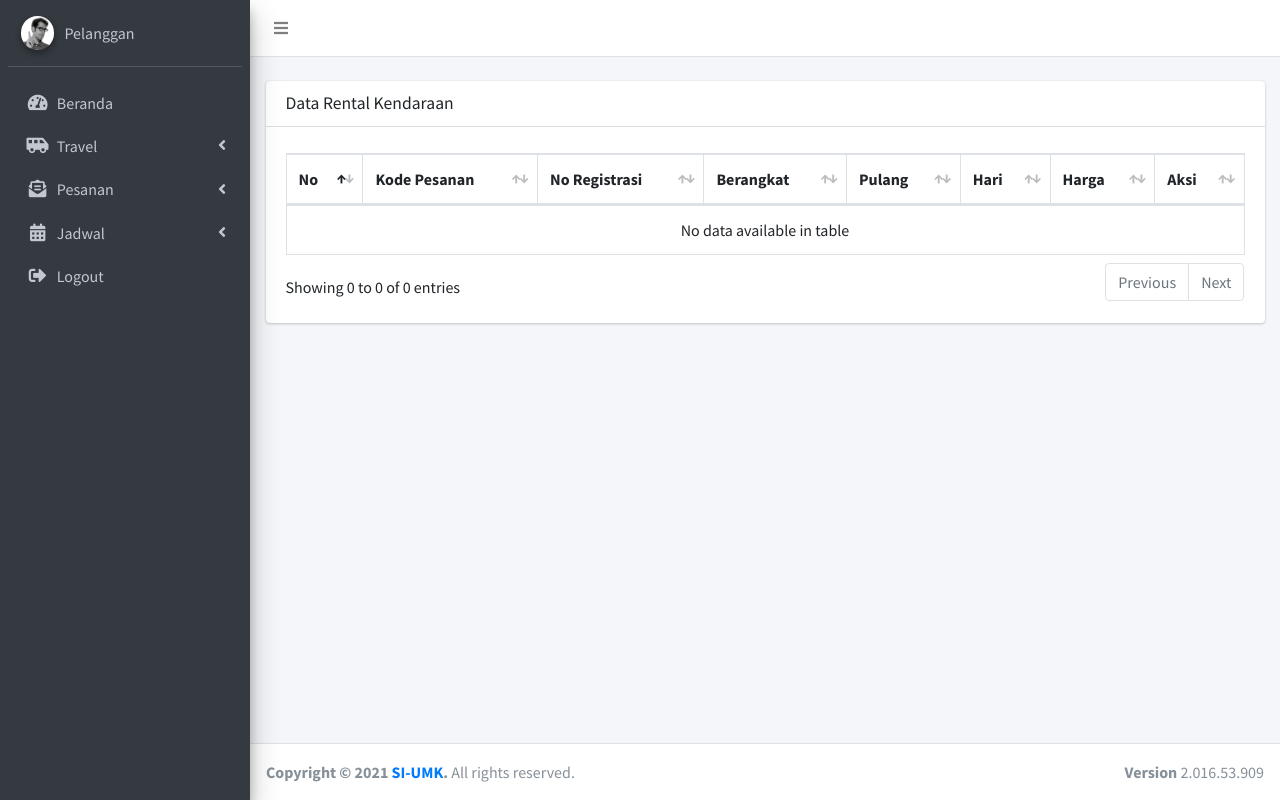
After one commit to zimmerskynerz/budi2016, a CodeIgniter app: page /database/pelanggan in a window 1280 px wide. The commit adds this page. Run offline with CodeIgniter, Linux system fonts and the light colour scheme; data that the repository does not hold is empty; some libraries are stand-ins or nearby versions.

Commit message:
pelanggan

```diff
--- a/application/config/routes.php
+++ b/application/config/routes.php
@@ -11,6 +11,7 @@ $route['login']                         = 'ControllerHalamanUtama/index';
 $route['daftar']                        = 'ControllerHalamanUtama/daftar';
 $route['cek_login']                     = 'ControllerHalamanUtama/cek_login';
 $route['logout']                        = 'ControllerHalamanUtama/logout';
+$route['pelanggan/daftar']              = 'ControllerHalamanUtama/cruddaftar';
 
 // Halaman Administrasi Beranda
 $route['admin']                         = 'admin/ControllerAdminRental/data_kendaraan';
@@ -40,3 +41,12 @@ $route['admin/pesanan/crudpaket']       = 'admin/ControllerAdminPesanan/crudpake
 $route['admin/jadwal/list_jadwal']      = 'admin/ControllerAdminJadwal/list_jadwal';
 $route['admin/jadwal/proses_jadwal']    = 'admin/ControllerAdminJadwal/proses_jadwal';
 $route['admin/jadwal/selesai_jadwal']   = 'admin/ControllerAdminJadwal/selesai_jadwal';
+
+// Halaman Pelanggan
+// Halaman Pelanggan Beranda
+$route['pelanggan']                     = 'pelanggan/ControllerPelangganBeranda/index';
+$route['pelanggan/beranda']             = 'pelanggan/ControllerPelangganBeranda/index';
+// Menu Travel Rental
+$route['pelanggan/travel/rental']       = 'pelanggan/ControllerPelangganTravel/rental';
+$route['pelanggan/travel/paket']        = 'pelanggan/ControllerPelangganTravel/paket';
+$route['pelanggan/travel/crudtravel']   = 'pelanggan/ControllerPelangganTravel/crudtravel';
--- /dev/null
+++ b/application/controllers/pelanggan/ControllerPelangganBeranda.php
@@ -0,0 +1,18 @@
+<?php
+
+defined('BASEPATH') or exit('No direct script access allowed');
+
+class ControllerPelangganBeranda extends CI_Controller
+{
+
+    public function index()
+    {
+        $data = array(
+            'folder'    => 'beranda',
+            'halaman'   => 'index'
+        );
+        $this->load->view('pelanggan/include/index', $data);
+    }
+}
+
+    /* End of file  ControllerPelangganBeranda.php */
--- /dev/null
+++ b/application/views/pelanggan/beranda/index.php
@@ -0,0 +1,199 @@
+<div class="content-wrapper">
+    <br>
+    <!-- Main content -->
+    <section class="content">
+        <div class="container-fluid">
+            <div class="row">
+                <div class="col-12">
+                    <?= $this->session->flashdata('pesan_berhasil'); ?>
+                    <?= $this->session->flashdata('pesan_gagal'); ?>
+                    <div class="card">
+                        <div class="card-header">
+                            <h1 class="card-title">Data Rental Kendaraan</h1>
+                        </div>
+                        <!-- /.card-header -->
+                        <div class="card-body">
+                            <table id="example2" class="table table-bordered table-hover">
+                                <thead>
+                                    <tr>
+                                        <th>No</th>
+                                        <th>Kode Pesanan</th>
+                                        <th>No Registrasi</th>
+                                        <th>Berangkat</th>
+                                        <th>Pulang</th>
+                                        <th>Hari</th>
+                                        <th>Harga</th>
+                                        <th>Aksi</th>
+                                    </tr>
+                                </thead>
+                                <tbody>
+                                    <?php
+                                    $no = 1;
+                                    foreach ($data_pesanan_rental as $Data_pesanan_rental) : ?>
+                                        <tr>
+                                            <td><?= $no ?></td>
+                                            <td><?= $Data_pesanan_rental->no_rental ?></td>
+                                            <td><?= $Data_pesanan_rental->no_registrasi ?></td>
+                                            <td><?= date('d F Y', strtotime($Data_pesanan_rental->tgl_berangkat)) ?></td>
+                                            <td><?= date('d F Y', strtotime($Data_pesanan_rental->tgl_selesai)) ?></td>
+                                            <td><?= $Data_pesanan_rental->jml_hari ?></td>
+                                            <td><?= $Data_pesanan_rental->harga_total ?></td>
+                                            <?php if ($Data_pesanan_rental->status_rental == 'DP') : ?>
+                                                <td style="text-align: center;">
+                                                    <a id="rental_detail_dp" href="javascript:void(0);" class="bs-tooltip" data-toggle="modal" data-target="#detail_rental_dp" data-placement="top" title="" data-original-title="Detail" data-no_rental="<?= $Data_pesanan_rental->no_rental ?>" data-bukti_dp="<?= $Data_pesanan_rental->bukti_dp ?>" data-tgl_dp="<?= date('d F Y', strtotime($Data_pesanan_rental->tgl_dp)) ?>" ?>
+                                                        <i class="fas fa-edit"></i>
+                                                    </a>
+                                                </td>
+                                            <?php elseif ($Data_pesanan_rental->status_rental == 'LUNAS') : ?>
+                                                <td style="text-align: center;">
+                                                    <a id="rental_detail_lunas" href="javascript:void(0);" class="bs-tooltip" data-toggle="modal" data-target="#detail_rental_lunas" data-placement="top" title="" data-original-title="Detail" data-no_rental="<?= $Data_pesanan_rental->no_rental ?>" data-bukti_dp="<?= $Data_pesanan_rental->bukti_dp ?>" data-bukti_lunas="<?= $Data_pesanan_rental->bukti_lunas ?>" data-tgl_dp="<?= date('d F Y', strtotime($Data_pesanan_rental->tgl_dp)) ?>" data-tgl_lunas="<?= date('d F Y', strtotime($Data_pesanan_rental->tgl_lunas)) ?>">
+                                                        <i class="fas fa-edit"></i>
+                                                    </a>
+                                                </td>
+                                            <?php elseif ($Data_pesanan_rental->status_rental == 'DP_TERIMA') : ?>
+                                                <td>DP Diterima</td>
+                                            <?php elseif ($Data_pesanan_rental->status_rental == 'LUNAS_TERIMA') : ?>
+                                                <td>Lunas</td>
+                                            <?php elseif ($Data_pesanan_rental->status_rental == 'GAGAL_DP') : ?>
+                                                <td>Gagal Bukti DP</td>
+                                            <?php elseif ($Data_pesanan_rental->status_rental == 'GAGAL_LUNAS') : ?>
+                                                <td>Gagal Bukti LUNAS</td>
+                                            <?php endif; ?>
+                                        </tr>
+                                    <?php
+                                        $no++;
+                                    endforeach; ?>
+                                </tbody>
+                            </table>
+                        </div>
+                        <!-- /.card-body -->
+                    </div>
+                </div>
+                <!-- /.col -->
+            </div>
+            <!-- /.row -->
+        </div>
+        <!-- /.container-fluid -->
+    </section>
+    <!-- /.content -->
+</div>
+<!-- Kelola Sopir -->
+<div class="modal fade" id="detail_rental_dp" tabindex="-1" role="dialog" aria-labelledby="scrollableModalTitle" aria-hidden="true">
+    <div class="modal-dialog modal-dialog-scrollable" role="document">
+        <div class="modal-content">
+            <div class="modal-header">
+                <h3 class="modal-title" id="scrollableModalTitle">Detail Rental</h3>
+                <button type="button" class="close" data-dismiss="modal" aria-label="Close">
+                    <span aria-hidden="true">&times;</span>
+                </button>
+            </div>
+            <div class="modal-body" id="detail_body">
+                <?php echo form_open_multipart('admin/pesanan/crudrental'); ?>
+                <input type="hidden" name="<?= $this->security->get_csrf_token_name(); ?>" value="<?= $this->security->get_csrf_hash(); ?>" style="display: none">
+                <label for="">No Registrasi</label>
+                <div class="form-group mb-3">
+                    <label for="example-email">No Rental</label>
+                    <input type="text" readonly id="no_rental" name="no_rental" readonly name="example-email" class="form-control" placeholder="Jumlah Penumpang">
+                </div>
+                <div class="form-group mb-3">
+                    <label for="example-email">Tranfer DP</label>
+                    <input type="text" readonly id="tgl_dp" name="tgl_dp" readonly name="example-email" class="form-control" placeholder="Jumlah Penumpang">
+                </div>
+                <div class="form-group">
+                    <div class="form-group">
+                        <div class="input-group">
+                            <img src="" width="100%" id="bukti_dp_view" name="bukti_dp_view">
+                        </div>
+                    </div>
+                </div>
+            </div>
+            <div class="modal-footer">
+                <button type="submit" class="btn btn-secondary" data-dismiss="modal">Close</button>
+                <button type="submit" id="tolak_rental_dp" name="tolak_rental_dp" class="btn btn-danger">Tolak</button>
+                <button type="submit" id="terima_rental_dp" name="terima_rental_dp" class="btn btn-primary">Terima</button>
+            </div>
+            <?php echo form_close(); ?>
+        </div><!-- /.modal-content -->
+    </div><!-- /.modal-dialog -->
+</div>
+<div class="modal fade" id="detail_rental_lunas" tabindex="-1" role="dialog" aria-labelledby="scrollableModalTitle" aria-hidden="true">
+    <div class="modal-dialog modal-dialog-scrollable" role="document">
+        <div class="modal-content">
+            <div class="modal-header">
+                <h3 class="modal-title" id="scrollableModalTitle">Detail Rental</h3>
+                <button type="button" class="close" data-dismiss="modal" aria-label="Close">
+                    <span aria-hidden="true">&times;</span>
+                </button>
+            </div>
+            <div class="modal-body" id="detail_body">
+                <?php echo form_open_multipart('admin/pesanan/crudrental'); ?>
+                <input type="hidden" name="<?= $this->security->get_csrf_token_name(); ?>" value="<?= $this->security->get_csrf_hash(); ?>" style="display: none">
+                <label for="">No Registrasi</label>
+                <div class="form-group mb-3">
+                    <label for="example-email">No Rental</label>
+                    <input type="text" readonly id="no_rental" name="no_rental" readonly name="example-email" class="form-control" placeholder="Jumlah Penumpang">
+                </div>
+                <div class="form-group mb-3">
+                    <label for="example-email">Tranfer DP</label>
+                    <input type="text" readonly id="tgl_dp" name="tgl_dp" readonly name="example-email" class="form-control" placeholder="Jumlah Penumpang">
+                </div>
+                <div class="form-group">
+                    <div class="form-group">
+                        <div class="input-group">
+                            <img src="" width="100%" id="bukti_dp_view" name="bukti_dp_view">
+                        </div>
+                    </div>
+                </div>
+                <div class="form-group mb-3">
+                    <label for="example-email">Tranfer Lunas</label>
+                    <input type="text" readonly id="tgl_lunas" name="tgl_lunas" readonly name="example-email" class="form-control" placeholder="Jumlah Penumpang">
+                </div>
+                <div class="form-group">
+                    <div class="form-group">
+                        <div class="input-group">
+                            <img src="" width="100%" id="bukti_lunas_view" name="bukti_lunas_view">
+                        </div>
+                    </div>
+                </div>
+            </div>
+            <div class="modal-footer">
+                <button type="submit" class="btn btn-secondary" data-dismiss="modal">Close</button>
+                <button type="submit" id="tolak_rental_lunas" name="tolak_rental_lunas" class="btn btn-danger">Tolak</button>
+                <button type="submit" id="terima_rental_lunas" name="terima_rental_lunas" class="btn btn-primary">Terima</button>
+            </div>
+            <?php echo form_close(); ?>
+        </div><!-- /.modal-content -->
+    </div><!-- /.modal-dialog -->
+</div>
+<script type="text/javascript">
+    $(document).on("click", "#rental_detail_dp", function() {
+        var no_rental = $(this).data('no_rental');
+        var tgl_dp = $(this).data('tgl_dp');
+        var bukti_dp = $(this).data('bukti_dp');
+        $(".modal-body#detail_body #no_rental").val(no_rental);
+        $(".modal-body#detail_body #tgl_dp").val(tgl_dp);
+        $(".modal-body#detail_body #bukti_dp_view").attr("src", "<?= base_url('assets/bukti_tranfer/') ?>" + bukti_dp);
+    })
+</script>
+<script type="text/javascript">
+    $(document).on("click", "#rental_detail_lunas", function() {
+        var no_rental = $(this).data('no_rental');
+        var tgl_dp = $(this).data('tgl_dp');
+        var tgl_lunas = $(this).data('tgl_lunas');
+        var bukti_dp = $(this).data('bukti_dp');
+        var bukti_lunas = $(this).data('bukti_lunas');
+        $(".modal-body#detail_body #no_rental").val(no_rental);
+        $(".modal-body#detail_body #tgl_dp").val(tgl_dp);
+        $(".modal-body#detail_body #tgl_lunas").val(tgl_lunas);
+        $(".modal-body#detail_body #bukti_dp_view").attr("src", "<?= base_url('assets/bukti_tranfer/') ?>" + bukti_dp);
+        $(".modal-body#detail_body #bukti_lunas_view").attr("src", "<?= base_url('assets/bukti_tranfer/') ?>" + bukti_lunas);
+    })
+</script>
+<script>
+    setTimeout(function() {
+        $('#pesan_berhasil').hide()
+    }, 3000);
+    setTimeout(function() {
+        $('#pesan_gagal').hide()
+    }, 3000);
+</script>
--- /dev/null
+++ b/application/views/pelanggan/include/index.php
@@ -0,0 +1,101 @@
+<!DOCTYPE html>
+<html lang="en">
+
+<head>
+    <meta charset="utf-8">
+    <meta name="viewport" content="width=device-width, initial-scale=1">
+    <title>PELANGGAN</title>
+
+    <!-- Google Font: Source Sans Pro -->
+    <link rel="stylesheet" href="https://fonts.googleapis.com/css?family=Source+Sans+Pro:300,400,400i,700&display=fallback">
+    <link rel="shortcut icon" href="<?= base_url('assets/') ?>images/logo-sm.png">
+    <!-- Font Awesome -->
+    <link rel="stylesheet" href="<?= base_url('assets/') ?>plugins/fontawesome-free/css/all.min.css">
+    <!-- DataTables -->
+    <link rel="stylesheet" href="<?= base_url('assets/') ?>plugins/datatables-bs4/css/dataTables.bootstrap4.min.css">
+    <link rel="stylesheet" href="<?= base_url('assets/') ?>plugins/datatables-responsive/css/responsive.bootstrap4.min.css">
+    <link rel="stylesheet" href="<?= base_url('assets/') ?>plugins/datatables-buttons/css/buttons.bootstrap4.min.css">
+    <!-- Theme style -->
+    <link rel="stylesheet" href="<?= base_url('assets/') ?>dist/css/adminlte.min.css">
+    <script src="//ajax.googleapis.com/ajax/libs/jquery/1.10.2/jquery.min.js"></script>
+    <script src="https://ajax.googleapis.com/ajax/libs/jquery/1.12.4/jquery.min.js"></script>
+</head>
+
+<body class="hold-transition sidebar-mini">
+    <div class="wrapper">
+        <!-- Navbar -->
+        <nav class="main-header navbar navbar-expand navbar-white navbar-light">
+            <!-- Left navbar links -->
+            <ul class="navbar-nav">
+                <li class="nav-item">
+                    <a class="nav-link" data-widget="pushmenu" href="#" role="button"><i class="fas fa-bars"></i></a>
+                </li>
+            </ul>
+        </nav>
+        <!-- /.navbar -->
+
+        <!-- Main Sidebar Container -->
+        <?php $this->load->view('pelanggan/include/side') ?>
+
+        <!-- Content Wrapper. Contains page content -->
+        <?php $this->load->view('pelanggan/' . $folder . '/' . $halaman . '') ?>
+        <!-- /.content-wrapper -->
+        <footer class="main-footer">
+            <div class="float-right d-none d-sm-block">
+                <b>Version</b> 2.016.53.909
+            </div>
+            <strong>Copyright &copy; <?= date('Y') ?> <a href="https://si.umk.ac.id">SI-UMK</a>.</strong> All rights reserved.
+        </footer>
+
+        <!-- Control Sidebar -->
+        <aside class="control-sidebar control-sidebar-dark">
+            <!-- Control sidebar content goes here -->
+        </aside>
+        <!-- /.control-sidebar -->
+    </div>
+    <!-- ./wrapper -->
+
+    <!-- jQuery -->
+    <script src="<?= base_url('assets/') ?>plugins/jquery/jquery.min.js"></script>
+    <!-- Bootstrap 4 -->
+    <script src="<?= base_url('assets/') ?>plugins/bootstrap/js/bootstrap.bundle.min.js"></script>
+    <!-- DataTables  & Plugins -->
+    <script src="<?= base_url('assets/') ?>plugins/datatables/jquery.dataTables.min.js"></script>
+    <script src="<?= base_url('assets/') ?>plugins/datatables-bs4/js/dataTables.bootstrap4.min.js"></script>
+    <script src="<?= base_url('assets/') ?>plugins/datatables-responsive/js/dataTables.responsive.min.js"></script>
+    <script src="<?= base_url('assets/') ?>plugins/datatables-responsive/js/responsive.bootstrap4.min.js"></script>
+    <script src="<?= base_url('assets/') ?>plugins/datatables-buttons/js/dataTables.buttons.min.js"></script>
+    <script src="<?= base_url('assets/') ?>plugins/datatables-buttons/js/buttons.bootstrap4.min.js"></script>
+    <script src="<?= base_url('assets/') ?>plugins/jszip/jszip.min.js"></script>
+    <script src="<?= base_url('assets/') ?>plugins/pdfmake/pdfmake.min.js"></script>
+    <script src="<?= base_url('assets/') ?>plugins/pdfmake/vfs_fonts.js"></script>
+    <script src="<?= base_url('assets/') ?>plugins/datatables-buttons/js/buttons.html5.min.js"></script>
+    <script src="<?= base_url('assets/') ?>plugins/datatables-buttons/js/buttons.print.min.js"></script>
+    <script src="<?= base_url('assets/') ?>plugins/datatables-buttons/js/buttons.colVis.min.js"></script>
+    <!-- AdminLTE App -->
+    <script src="<?= base_url('assets/') ?>dist/js/adminlte.min.js"></script>
+    <!-- AdminLTE for demo purposes -->
+    <script src="<?= base_url('assets/') ?>dist/js/demo.js"></script>
+    <!-- Page specific script -->
+    <script>
+        $(function() {
+            $("#example1").DataTable({
+                "responsive": true,
+                "lengthChange": false,
+                "autoWidth": false,
+                "buttons": ["copy", "csv", "excel", "pdf", "print", "colvis"]
+            }).buttons().container().appendTo('#example1_wrapper .col-md-6:eq(0)');
+            $('#example2').DataTable({
+                "paging": true,
+                "lengthChange": false,
+                "searching": false,
+                "ordering": true,
+                "info": true,
+                "autoWidth": false,
+                "responsive": true,
+            });
+        });
+    </script>
+</body>
+
+</html>
--- /dev/null
+++ b/application/views/pelanggan/include/side.php
@@ -0,0 +1,107 @@
+<aside class="main-sidebar sidebar-dark-primary elevation-4">
+
+    <!-- Sidebar -->
+    <div class="sidebar">
+        <!-- Sidebar user (optional) -->
+        <div class="user-panel mt-3 pb-3 mb-3 d-flex">
+            <div class="image">
+                <img src="<?= base_url('assets/') ?>dist/img/user2-160x160.jpg" class="img-circle elevation-2" alt="User Image">
+            </div>
+            <div class="info">
+                <a href="<?= base_url('pelanggan') ?>" class="d-block">Pelanggan</a>
+            </div>
+        </div>
+        <!-- Sidebar Menu -->
+        <nav class="mt-2">
+            <ul class="nav nav-pills nav-sidebar flex-column" data-widget="treeview" role="menu" data-accordion="false">
+                <li class="nav-item">
+                    <a href="<?= base_url('pelanggan/beranda') ?>" class="nav-link">
+                        <i class="nav-icon fas fa-tachometer-alt"></i>
+                        <p>
+                            Beranda
+                        </p>
+                    </a>
+                </li>
+                <li class="nav-item">
+                    <a href="#" class="nav-link">
+                        <i class="nav-icon fas fa-shuttle-van"></i>
+                        <p>
+                            Travel
+                            <i class="fas fa-angle-left right"></i>
+                        </p>
+                    </a>
+                    <ul class="nav nav-treeview">
+                        <li class="nav-item">
+                            <a href="<?= base_url('pelanggan/travel/rental') ?>" class="nav-link">
+                                <i class="far fa-circle nav-icon"></i>
+                                <p>Rental</p>
+                            </a>
+                        </li>
+                        <li class="nav-item">
+                            <a href="<?= base_url('pelanggan/travel/paket') ?>" class="nav-link">
+                                <i class="far fa-circle nav-icon"></i>
+                                <p>Paket</p>
+                            </a>
+                        </li>
+                    </ul>
+                </li>
+                <li class="nav-item">
+                    <a href="#" class="nav-link">
+                        <i class="nav-icon fas fa-envelope-open-text"></i>
+                        <p>
+                            Pesanan
+                            <i class="fas fa-angle-left right"></i>
+                        </p>
+                    </a>
+                    <ul class="nav nav-treeview">
+                        <li class="nav-item">
+                            <a href="<?= base_url('pelanggan/pesanan/rental') ?>" class="nav-link">
+                                <i class="far fa-circle nav-icon"></i>
+                                <p>Rental</p>
+                            </a>
+                        </li>
+                        <li class="nav-item">
+                            <a href="<?= base_url('pelanggan/pesanan/paket') ?>" class="nav-link">
+                                <i class="far fa-circle nav-icon"></i>
+                                <p>Paket</p>
+                            </a>
+                        </li>
+                    </ul>
+                </li>
+                <li class="nav-item">
+                    <a href="#" class="nav-link">
+                        <i class="nav-icon fas fa-calendar-alt"></i>
+                        <p>
+                            Jadwal
+                            <i class="fas fa-angle-left right"></i>
+                        </p>
+                    </a>
+                    <ul class="nav nav-treeview">
+                        <li class="nav-item">
+                            <a href="<?= base_url('pelanggan/jadwal/list_jadwal') ?>" class="nav-link">
+                                <i class="far fa-circle nav-icon"></i>
+                                <p>Rental</p>
+                            </a>
+                        </li>
+                        <li class="nav-item">
+                            <a href="../layout/boxed.html" class="nav-link">
+                                <i class="far fa-circle nav-icon"></i>
+                                <p>Paket</p>
+                            </a>
+                        </li>
+                    </ul>
+                </li>
+                <li class="nav-item">
+                    <a href="<?= base_url('logout') ?>" class="nav-link">
+                        <i class="nav-icon fas fa-sign-out-alt"></i>
+                        <p>
+                            Logout
+                        </p>
+                    </a>
+                </li>
+            </ul>
+        </nav>
+        <!-- /.sidebar-menu -->
+    </div>
+    <!-- /.sidebar -->
+</aside>
```
Also changed, not shown: application/controllers/ControllerHalamanUtama.php (+57 -2 lines), application/controllers/pelanggan/ControllerPelangganTravel.php (added, +13 -0 lines), application/views/halaman_daftar.php (+32 -5 lines), assets/ktp/e7575674b593dc8096f344313a0fbccd.png (added).
